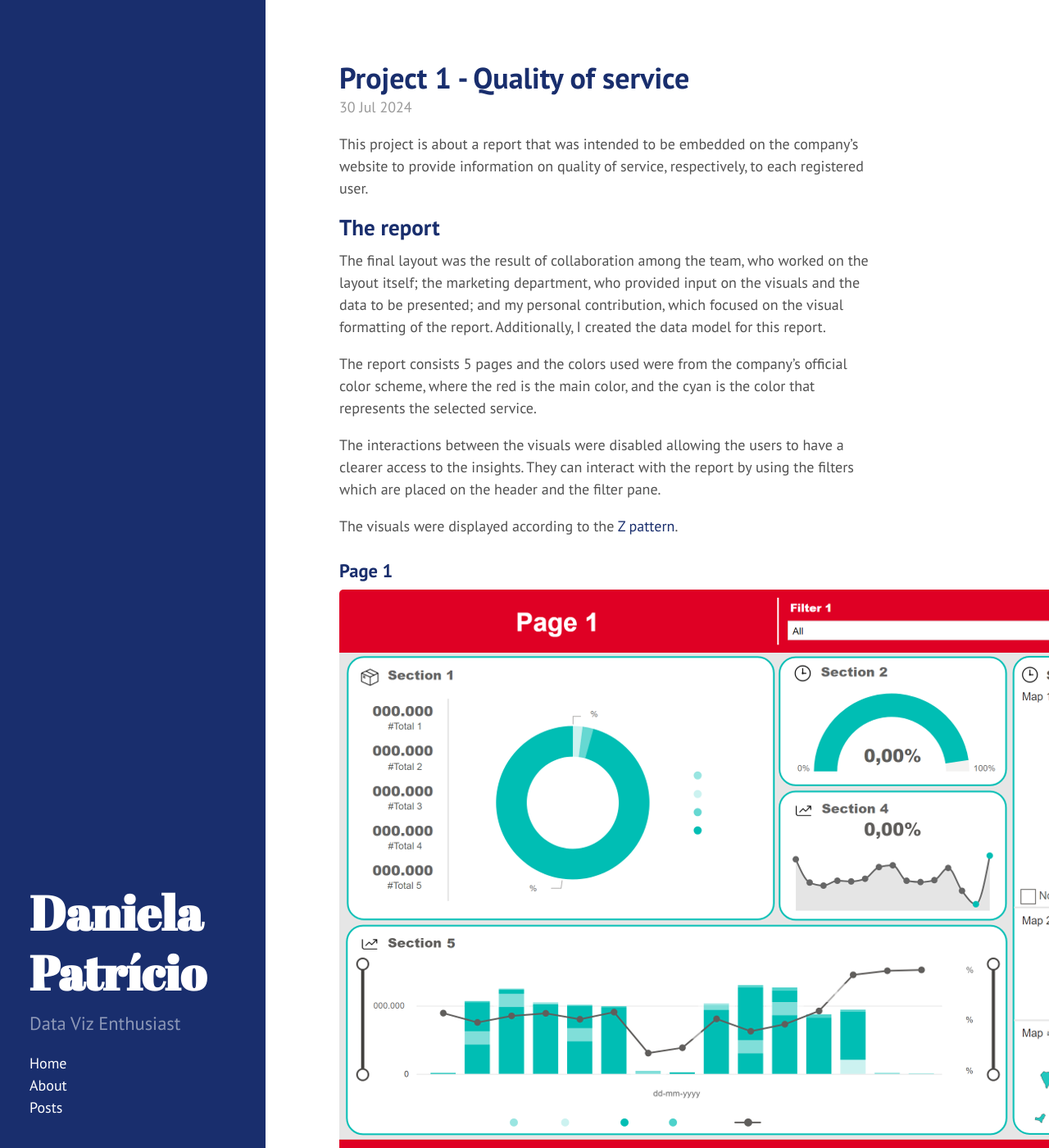
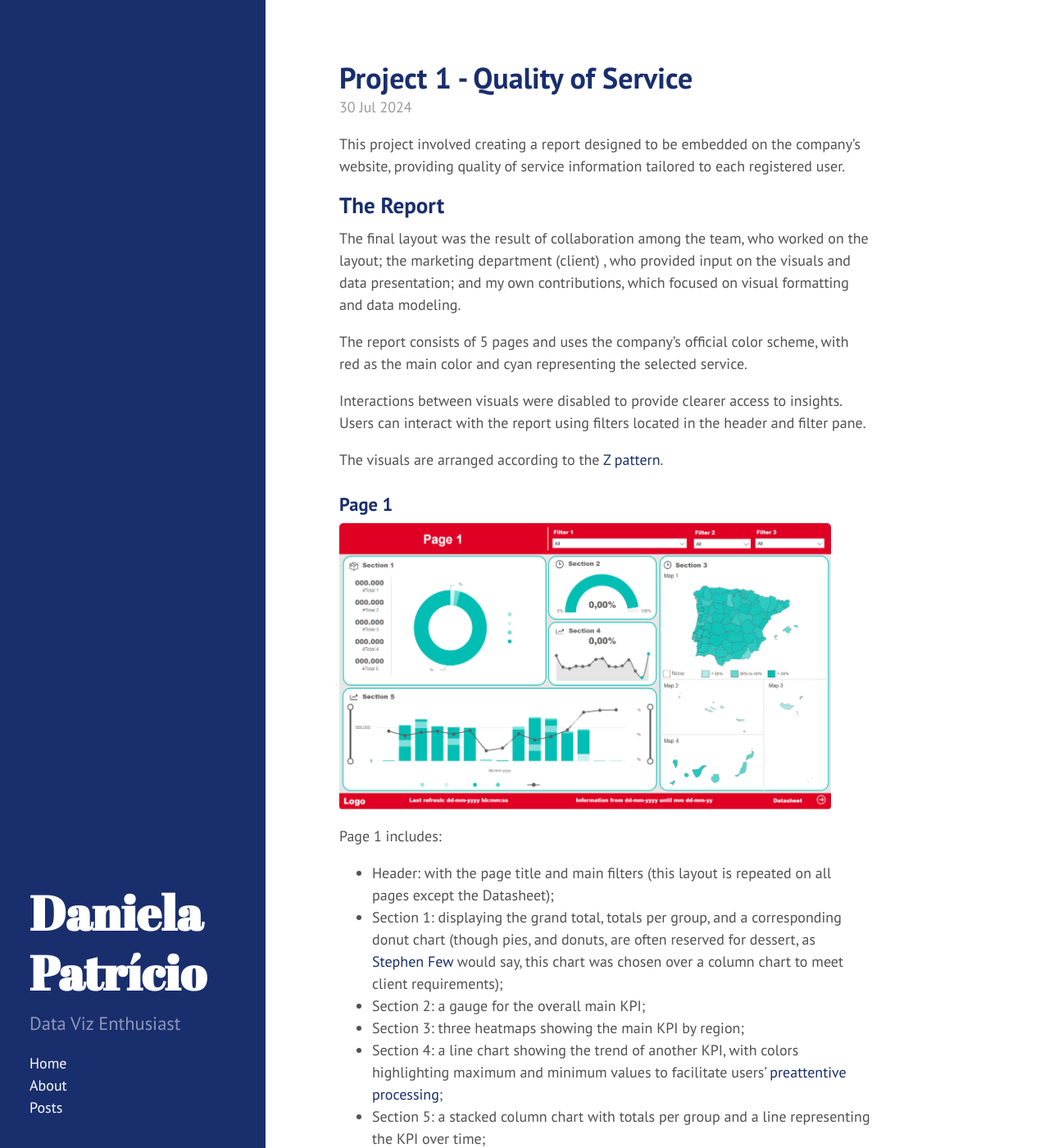
Before and after one commit to DanielaPatricio/DanielaPatricio.github.io, a Jekyll site: the page built from _posts/2024-07-30-project-1.md, in a window 1280 px wide and 1400 px high. Shown: the whole window at 82% size. Built offline with Jekyll 4.4.1, drawn with Linux system fonts in a browser that asks for light colours; some of the changed text lies outside the part shown.

Commit message:
Update 2024-07-30-project-1.md
rephrase and resize images

```diff
--- a/_posts/2024-07-30-project-1.md
+++ b/_posts/2024-07-30-project-1.md
@@ -1,81 +1,78 @@
+---
+layout: post
+title: Project 1 - Quality of Service
 ---
 
-layout: post
+This project involved creating a report designed to be embedded on the company's website, providing quality of service information tailored to each registered user.
 
-title: Project 1 - Quality of service
+## The Report
 
----
+The final layout was the result of collaboration among the team, who worked on the layout; the marketing department (client)
+, who provided input on the visuals and data presentation; and my own contributions, which focused on visual formatting and data modeling.
 
+The report consists of 5 pages and uses the company's official color scheme, with red as the main color and cyan representing the selected service.
 
-This project is about a report that was intended to be embedded on the company's website to provide information on quality of service, respectively, to each registered user.
+Interactions between visuals were disabled to provide clearer access to insights. Users can interact with the report using filters located in the header and filter pane.
 
-## The report
-
-The final layout was the result of collaboration among the team, who worked on the layout itself; the marketing department, who provided input on the visuals and the data to be presented; and my personal contribution, which focused on the visual formatting of the report. Additionally, I created the data model for this report.
-
-The report consists 5 pages and the colors used were from the company's official color scheme, where the red is the main color, and the cyan is the color that represents the selected service.
-
-The interactions between the visuals were disabled allowing the users to have a clearer access to the insights. They can interact with the report by using the filters which are placed on the header and the filter pane.
-
-The visuals were displayed according to the [Z pattern](https://yingdesign.medium.com/be-a-designer-who-can-also-help-with-writing-copy-2f4ea02a5646).
+The visuals are arranged according to the [Z pattern](https://yingdesign.medium.com/be-a-designer-who-can-also-help-with-writing-copy-2f4ea02a5646).
 
 ### Page 1
 
-![Page 1](/public/images/p1_1.png)
+<img src="/public/images/p1_1.png" alt="Page 1" width="600" height="350">
 
-This page is composed by:
+Page 1 includes:
 
-- Header: with the page title and the main filters (this layout is repeated through all pages except the Datasheet)
-- Section 1: with the grand total and the totals per group and the correspondent donut chart (althought we should save the pies, and the donuts, for dessert, as [Stephen Few](https://www.perceptualedge.com/articles/visual_business_intelligence/save_the_pies_for_dessert.pdf) would say, this chart was chosen instead the alternative, a column chart, to comply with the requirements from the internal clients);
-- Section 2: a gauge of the overall main KPI;
-- Section 3: three heatmaps showing the main KPI per region;
-- Section 4: a line chart to show the trend of another KPI, using colors on the maximum and minimum values to ease the users'[preattentive processing](https://datascience.aero/brain-data-visualization/);
-- Section 5: a stacked column chart with the totals per group and a line representing the KPI per date;
-- Footnote: with company's logo, the timestamp of the last refresh, the dates being considered on the report and a link to the Datasheet.
+- Header: with the page title and main filters (this layout is repeated on all pages except the Datasheet);
+- Section 1: displaying the grand total, totals per group, and a corresponding donut chart (though pies, and donuts, are often reserved for dessert, as [Stephen Few](https://www.perceptualedge.com/articles/visual_business_intelligence/save_the_pies_for_dessert.pdf) would say, this chart was chosen over a column chart to meet client requirements);
+- Section 2: a gauge for the overall main KPI;
+- Section 3: three heatmaps showing the main KPI by region;
+- Section 4: a line chart showing the trend of another KPI, with colors highlighting maximum and minimum values to facilitate users' [preattentive processing](https://datascience.aero/brain-data-visualization/);
+- Section 5: a stacked column chart with totals per group and a line representing the KPI over time;
+- Footnote: featuring the company logo, the last refresh timestamp, report dates, and a link to the Datasheet.
 
 ### Page 2
 
-![Page 2](/public/images/p1_2.png)
+<img src="/public/images/p1_2.png" alt="Page 2" width="600" height="350">
 
-There are also 5 sections on this page:
+Page 2 also includes 5 sections:
 
-- Section 1: similarly to the page 1, this section has the total and the totals, this time per subgroup, and the correspondent donut chart;
-- Section 2: with a total on a variable and a table presenting the percentage and total per each value. once again there was used color, this time a gradient, to appeal to the user's preattentive processing to the higher values;
-- Section 3: table presenting, divided in two to present all values on this variable, the percentage and total per each value;
-- Section 4: a line chart to show the trend of another KPI, using colors on the maximum and minimum values;
-- Section 5: another line chart, like the previous one, total registers per category.
+- Section 1: similar to Page 1, displaying totals per subgroup with a corresponding donut chart;
+- Section 2: showing a total for a variable and a table with percentages and totals, using a color gradient to highlight higher values;
+- Section 3: a table divided into two parts to show percentages and totals for each value;
+- Section 4: a line chart showing the trend of another KPI with colors highlighting maximum and minimum values;
+- Section 5: another line chart showing total entries per category.
 
 ### Page 3
 
-![Page 3](/public/images/p1_3.png)
+<img src="/public/images/p1_3.png" alt="Page 3" width="600" height="350">
 
-The page 3 has 4 sections:
+Page 3 features 4 sections:
 
-- Section 1: similarly to the previous pages, this section has the total and the totals, this time per subgroup, and the correspondent donut chart;
-- Section 2: with a total on a variable and a table presenting the percentage and total per each value using color to represent the higher values;
-- Section 3: table presenting, divided in two to present all values on this variable, the percentage and total per each value;
-- Section 4: a line chart with the total registers per each category.
+- Section 1: similar to previous pages, showing totals per subgroup with a corresponding donut chart;
+- Section 2: a total for a variable with a table presenting percentages and totals, using color to highlight higher values;
+- Section 3: a table divided into two parts for all values of this variable, showing percentages and totals;
+- Section 4: a line chart with total entries per category.
 
 ### Page 4
 
-![Page 4](/public/images/p1_4.png)
+<img src="/public/images/p1_4.png" alt="Page 4" width="600" height="350">
 
-This page has only one section with a table detailing the data that was previously presented. There is also present an extra filter to select, one or multiple registers.
+Page 4 contains a single section with a table detailing the data previously presented. It also includes an additional filter to select one or multiple entries.
 
 ### Datasheet
 
-![Datasheet](/public/images/p1_5.png)
+<img src="/public/images/p1_5.png" alt="Datasheet" width="600" height="350">
 
-The Datasheet, which is only accessible through the link present on the previous pages footnote, has the following:
+The Datasheet, accessible only through the link provided in the footnote on previous pages, includes:
 
-- Header: with the page title and link to the detailed information on the report;
-- 4 sections: each one having a small description of each concept present on each page;
-- Footnote: with company's logo, a link to a form where the users can provide suggestions on the report, and a link to return to the beginning.
+- Header: with the page title and a link to detailed information on the report;
+- 4 sections: each providing a brief description of concepts present on each page;
+- Footnote: featuring the company logo, a link to a form for user feedback on the report, and a link to return to the beginning.
 
+## Further Notes
 
-## Further notes
+This was the first report I created for embedding on a company website for external users. It was highly motivating to have the opportunity to serve a broader and more diverse audience.
 
-This report was the first one that I've made with the goal of to be embedded on a company website to external users. It was really motivating to have the opportunity to serve a greater and more diverse audience.
-Also, it was my first time using a dynamic role level security. The solution that I’ve used was one similar to the one represented on the image, which allowed to use the users' login to access the respective data.
+Additionally, it was my first time implementing dynamic row-level security. The solution I used was similar to the one shown in the image, which allowed using user logins to access respective data.
 
-![RLS](/public/images/p1_rls.png)
+<img src="/public/images/p1_rls.png" alt="Row-Level Security" width="600" height="350">
```
